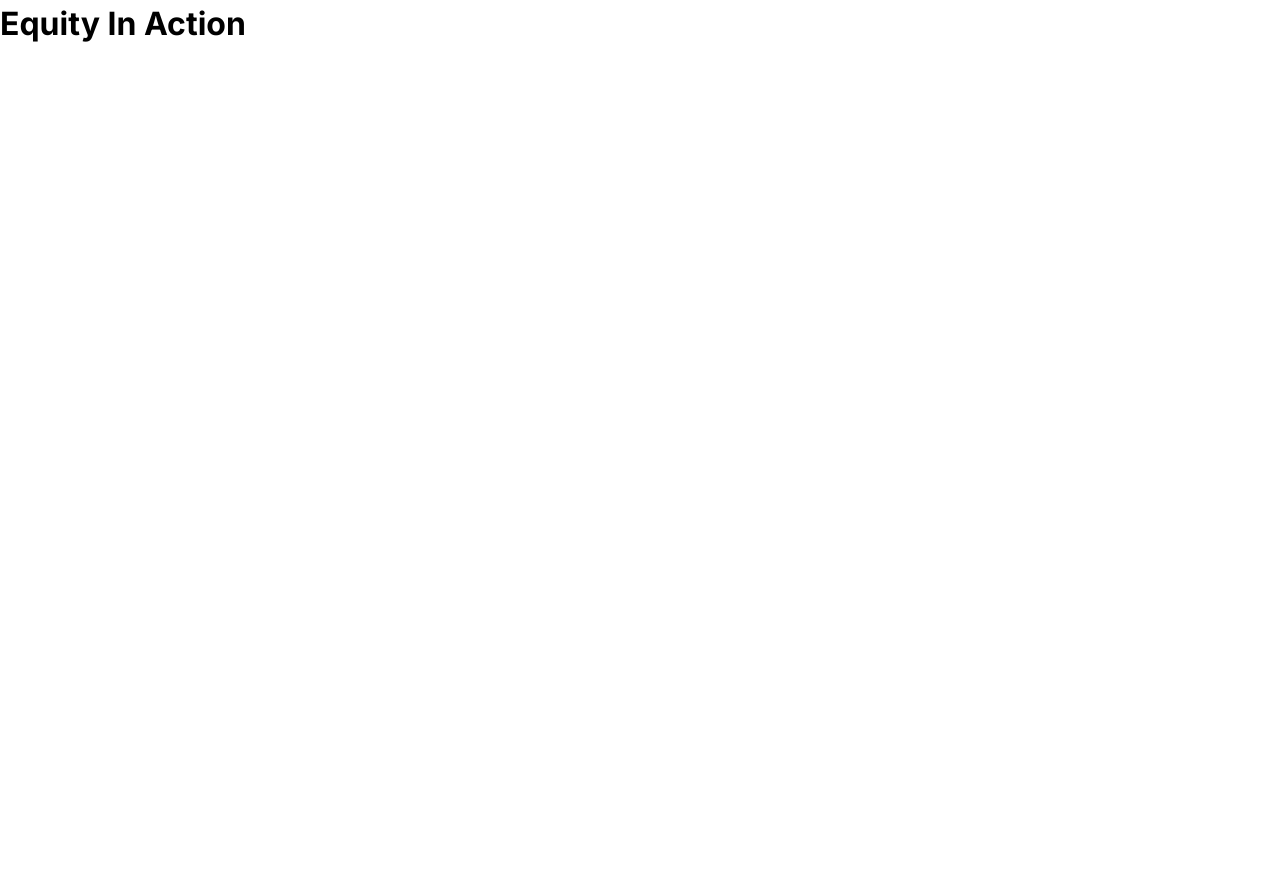
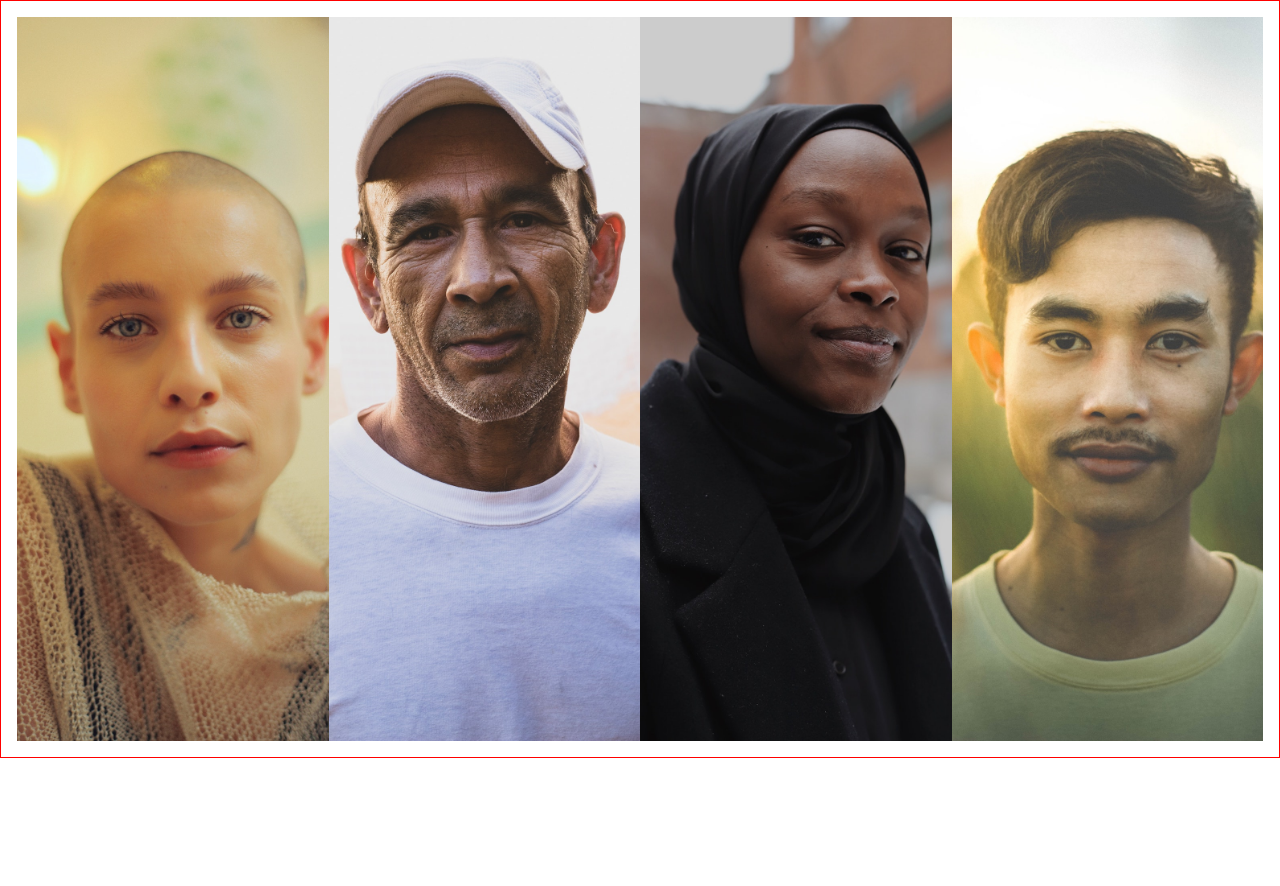
Before and after one commit to Rapidisimo/ta-uwa, a plain HTML site: page index.html in a window 1280 px wide. Before the commit the page ends 800 px from the top, so only its background shows below. Drawn offline with Linux system fonts and the light colour scheme.

Commit message:
elements and layout established

```diff
--- a/css/main.css
+++ b/css/main.css
@@ -4,3 +4,60 @@ body {
     font-size: 16px;
     font-family: 'Inter', sans-serif;
 }
+
+.wrapper {
+    max-width: 1280px;
+    padding: 1em;
+    border: 1px solid red;
+}
+
+header {
+    max-width: 1252px;
+    max-height: 800px;
+    display: grid;
+    grid-template-columns: 1fr 1fr;
+    grid-template-rows: 1fr 1fr 20%;
+}
+/* Portrait Columns Start */
+.hero {
+    grid-column: 1 / 3;
+    grid-row: 1 / 3;
+    display: grid;
+    grid-template-columns: repeat(4, 1fr);
+    height: 724px;
+}
+
+.col-1 {
+    background-image: url(../images/hero-faces-1.jpg);
+    background-size: cover;
+    background-position: center;
+}
+
+.col-2 {
+    background-image: url(../images/hero-faces-2.jpg);
+    background-size: cover;
+    background-position: center;
+}
+
+.col-3 {
+    background-image: url(../images/hero-faces-3.jpg);
+    background-size: cover;
+    background-position: center;
+}
+
+.col-4 {
+    background-image: url(../images/hero-faces-4.jpg);
+    background-size: cover;
+    background-position: center;
+}
+/* Portrait Columns End */
+
+/* Header H1 Text Start*/
+.slogan {
+    color: white;
+    grid-column: 1 / 3;
+    grid-row: 2 / 4;
+    justify-self: center;
+    align-self: end;
+}
+/* Header H1 Text End*/
--- a/index.html
+++ b/index.html
@@ -20,7 +20,8 @@
             </div>
             <div class="slogan">
                 <h1>
-                    Equity In Action
+                    Equity
+                    <span>In Action</span>
                 </h1>
             </div>
         </header>
```
Also changed, not shown: images/hero-faces-1.jpg (added), images/hero-faces-2.jpg (added), images/hero-faces-3.jpg (added), images/hero-faces-4.jpg (added).
